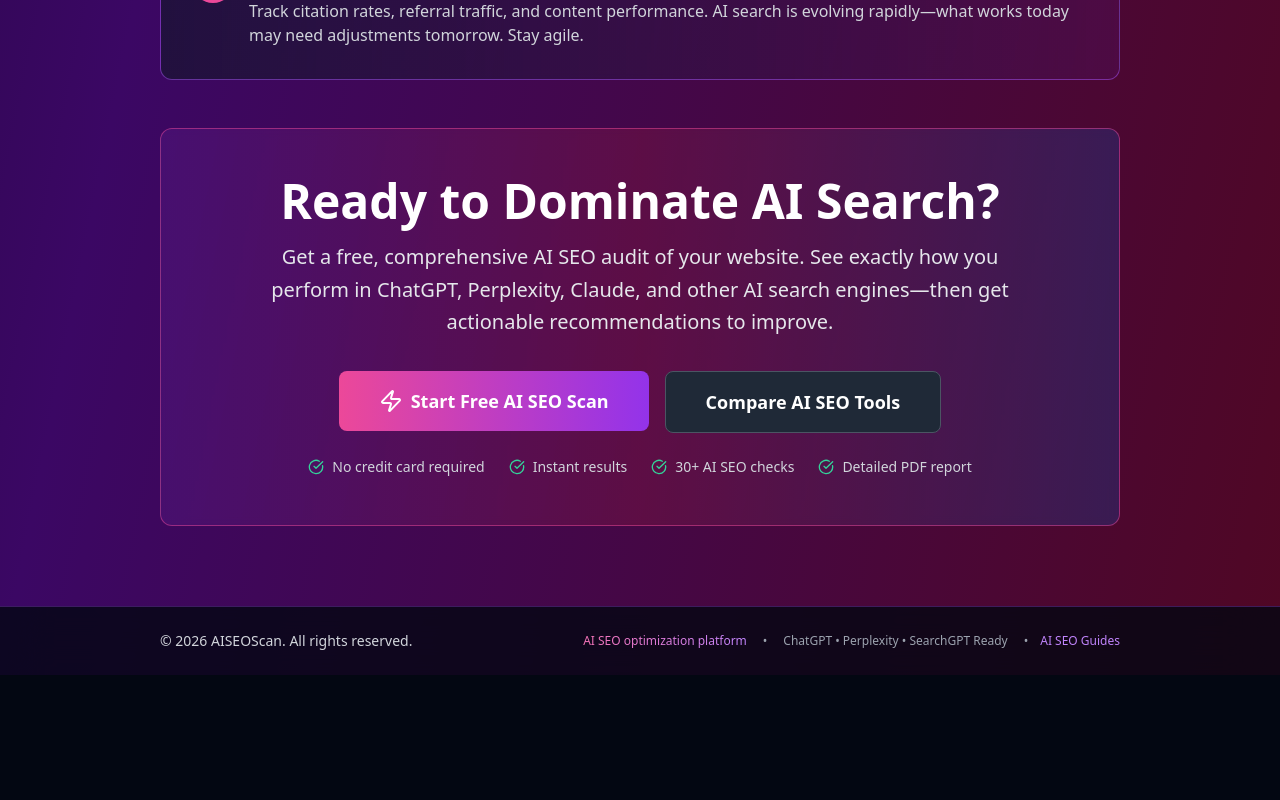
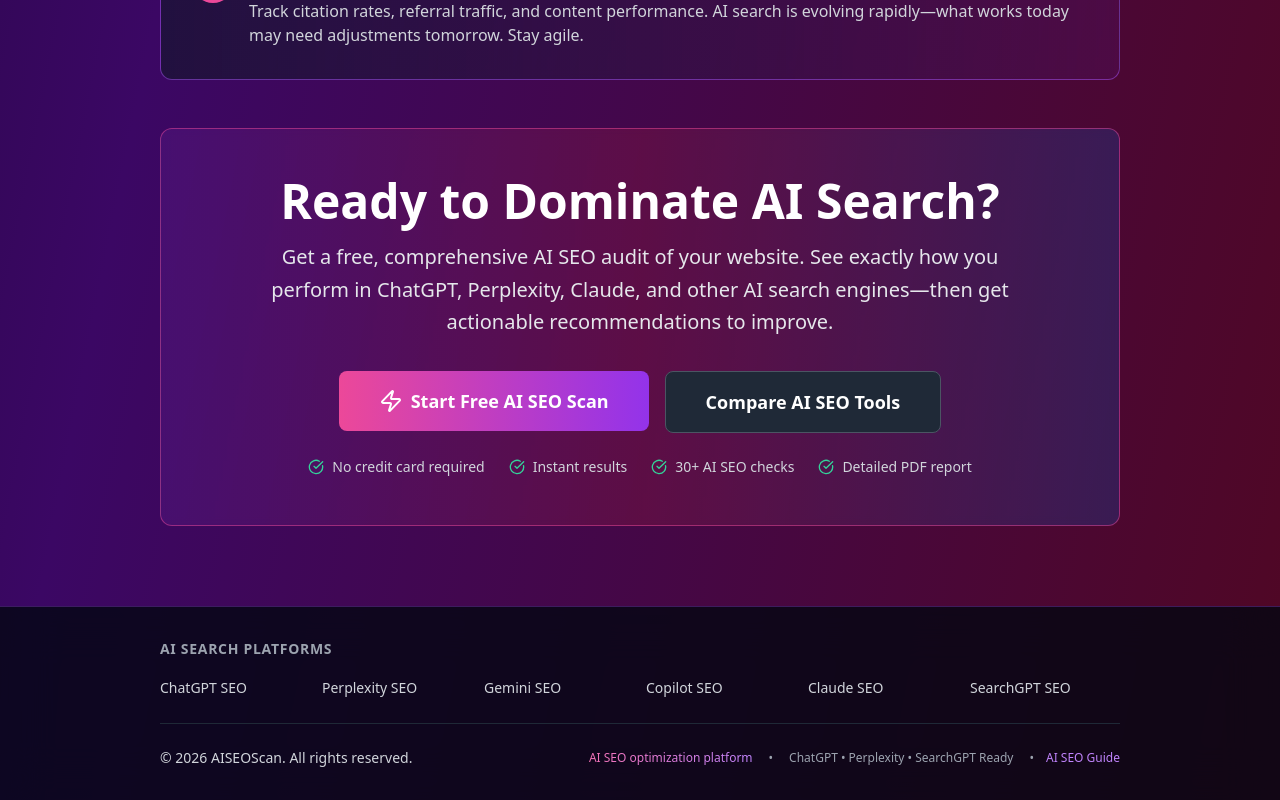
Before and after one commit to AISEOscan/aiseoscan, a Next.js app: page /ai-seo in a window 1280 px wide. Shown: the part 5668-6468 px from the top of the page. Before the commit the page ends 6343 px from the top, so only its background shows below. Built offline with nearby package versions, Linux system fonts and the light colour scheme; no server answers.

Commit message:
add platform links to footer navigation

```diff
--- a/src/components/Layout.js
+++ b/src/components/Layout.js
@@ -75,7 +75,47 @@ export default function Layout({ children, title = 'AISEO Scanner - Is your webs
       </main>
 
      <footer className="bg-gray-950/80 backdrop-blur-xl border-t border-purple-500/30 mt-12">
-        <div className="max-w-5xl mx-auto px-4 sm:px-6 lg:px-8 py-6">
+  <div className="max-w-5xl mx-auto px-4 sm:px-6 lg:px-8 py-8">
+    {/* Platform Links */}
+    <div className="mb-6 pb-6 border-b border-gray-800">
+      <h3 className="text-sm font-semibold text-gray-400 uppercase tracking-wider mb-4">
+        AI Search Platforms
+      </h3>
+      <div className="grid grid-cols-2 sm:grid-cols-3 md:grid-cols-6 gap-3">
+        <Link href="/ai-seo-chatgpt">
+          <a className="text-gray-300 hover:text-emerald-400 transition-colors text-sm">
+            ChatGPT SEO
+          </a>
+        </Link>
+        <Link href="/ai-seo-perplexity">
+          <a className="text-gray-300 hover:text-blue-400 transition-colors text-sm">
+            Perplexity SEO
+          </a>
+        </Link>
+        <Link href="/ai-seo-gemini">
+          <a className="text-gray-300 hover:text-pink-400 transition-colors text-sm">
+            Gemini SEO
+          </a>
+        </Link>
+        <Link href="/ai-seo-copilot">
+          <a className="text-gray-300 hover:text-purple-400 transition-colors text-sm">
+            Copilot SEO
+          </a>
+        </Link>
+        <Link href="/ai-seo-claude">
+          <a className="text-gray-300 hover:text-orange-400 transition-colors text-sm">
+            Claude SEO
+          </a>
+        </Link>
+        <Link href="/ai-seo-searchgpt">
+          <a className="text-gray-300 hover:text-cyan-400 transition-colors text-sm">
+            SearchGPT SEO
+          </a>
+        </Link>
+      </div>
+    </div>
+
+    {/* Main Footer Content */}
     <div className="flex flex-col md:flex-row justify-between items-center gap-4">
       <p className="text-center text-gray-300 text-sm font-light">
         &copy; {new Date().getFullYear()} AISEOScan. All rights reserved.
@@ -86,17 +126,17 @@ export default function Layout({ children, title = 'AISEO Scanner - Is your webs
           <span className="bg-gradient-to-r from-pink-400 to-purple-400 bg-clip-text text-transparent font-medium">
             AI SEO optimization platform
           </span>
-                <span>•</span>
-                <span>ChatGPT • Perplexity • SearchGPT Ready</span>
+          <span className="hidden sm:inline">•</span>
+          <span className="text-center sm:text-left">ChatGPT • Perplexity • SearchGPT Ready</span>
         </div>
 
         <div className="flex items-center space-x-3">
           <span className="hidden md:inline">•</span>
           <Link
-                  href="/ai-seo-guides"
+            href="/ai-seo"
             className="text-purple-400 hover:text-purple-300 transition-colors font-medium"
           >
-                  AI SEO Guides
+            AI SEO Guide
           </Link>
         </div>
       </div>
```
Lines whose indentation alone changed are shown as unchanged.
